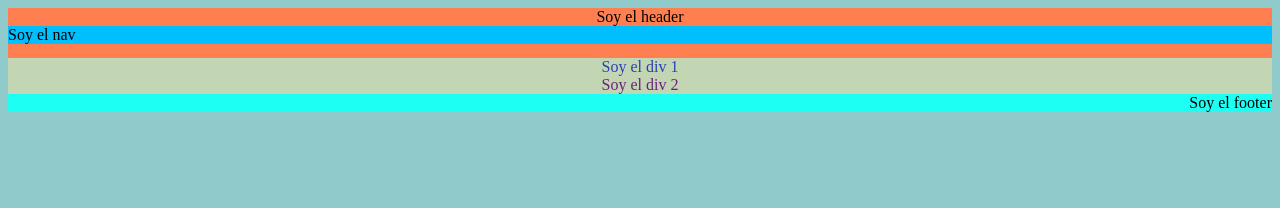
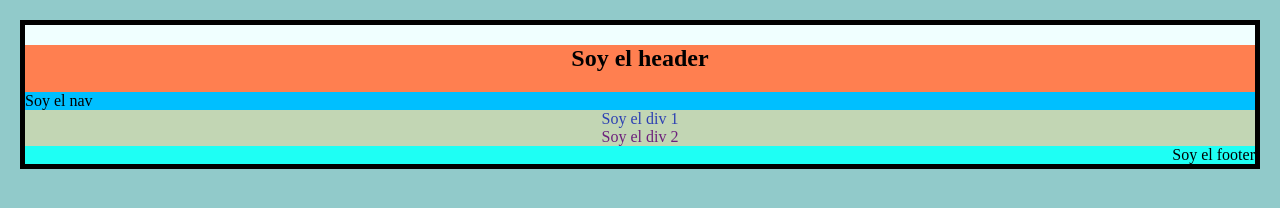
Before and after one commit to JUANDALNINO/WebDevelopment-CoderHouse-Lectures, a plain HTML site: page lecture04/02/index02.html in a window 1280 px wide. Drawn offline with Linux system fonts and the light colour scheme.

Commit message:
First changes

```diff
--- a/lecture04/02/index02.html
+++ b/lecture04/02/index02.html
@@ -8,7 +8,8 @@
     <title>Document</title>
 </head>
 <body>
-    <header class="header">Soy el header
+    <header class="header">
+        <h2>Soy el header</h2>
         <nav class="header__nav">Soy el nav</nav>
     </header>
     <main class="main">
--- a/lecture04/02/styles02.css
+++ b/lecture04/02/styles02.css
@@ -1,13 +1,19 @@
+html {
+    background-color: rgb(145, 202, 202);
+}
+
+/*BODY*/
 body {
-    background-color: rgb(145, 202, 202);
+    background-color: azure;
+    border: 5px solid black;
+    width: auto;
+    margin: 20px;
 }
 
 /*HEADER*/
 .header {
     background-color: coral;
     text-align: center;
-    width: auto;
-    height: 50px;
 }
 
 .header__nav {
```
Also changed, not shown: lecture04/03-pildoras/index03.html (added, +13 -0 lines), lecture04/03-pildoras/styles03.css (added).
